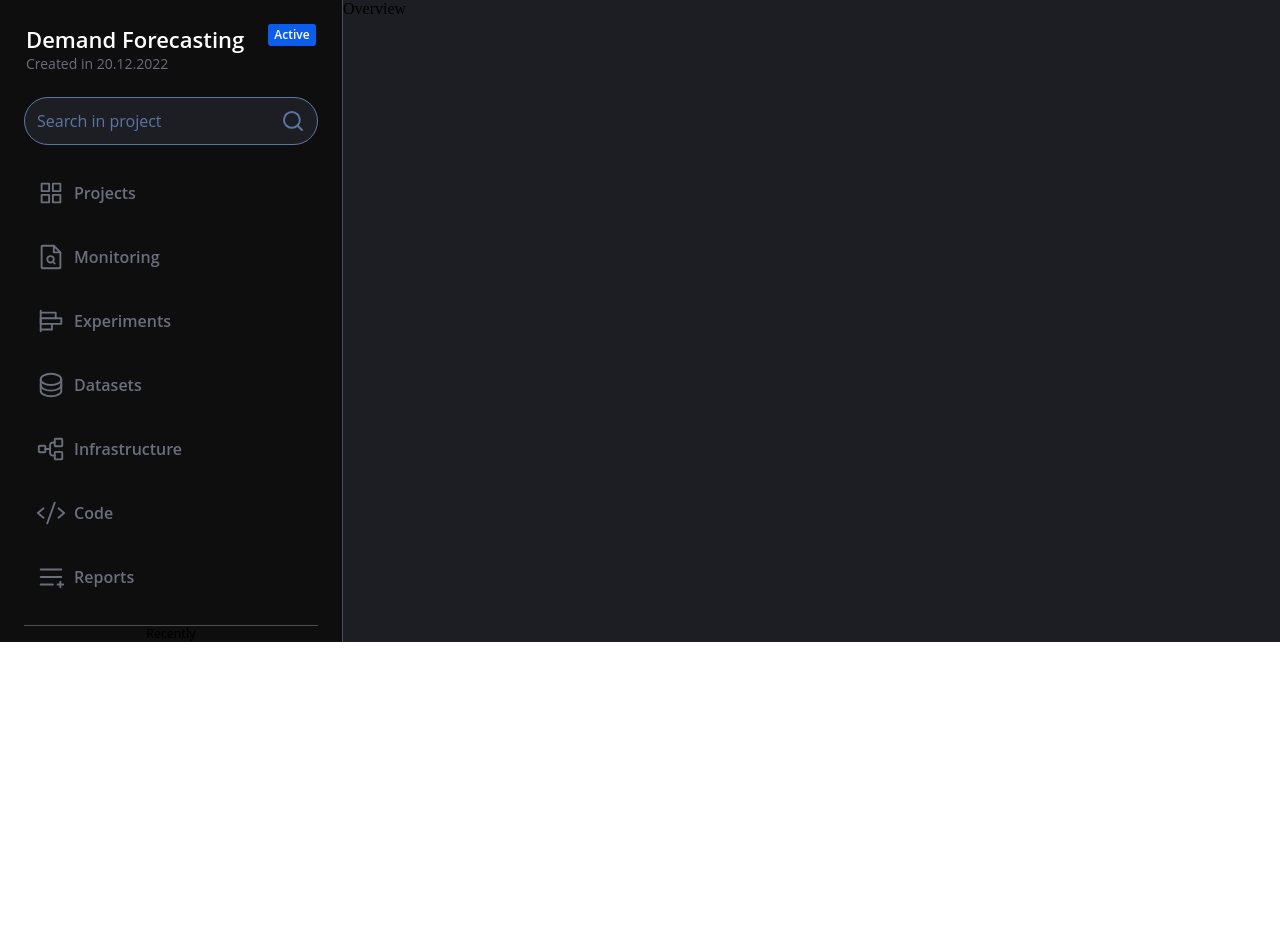
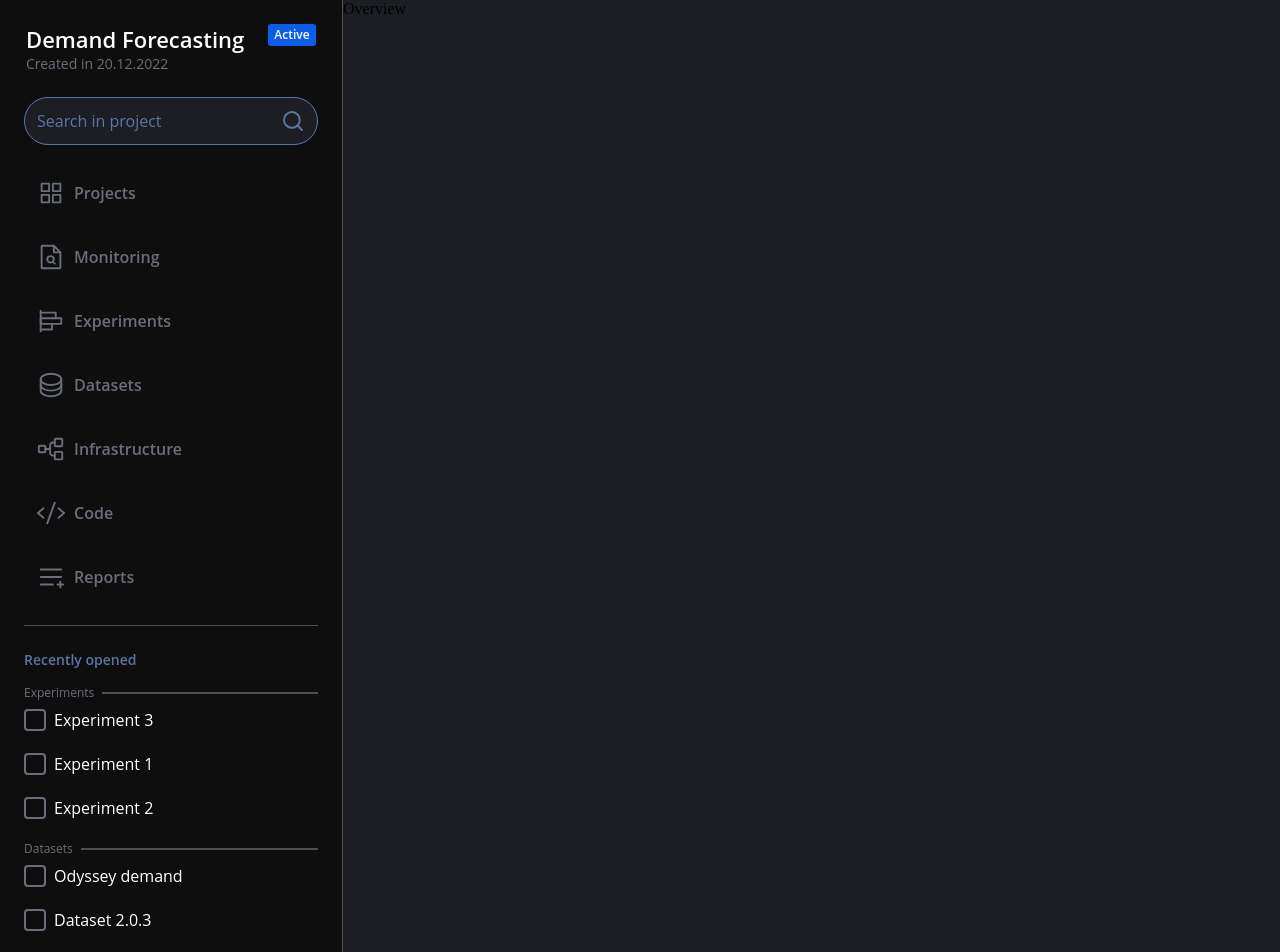
Before and after one commit to machete325/core-project, a React (Create React App) app: page /project/1 in a window 1280 px wide. Before the commit the page ends 800 px from the top, so only its background shows below. Built offline with nearby package versions, Linux system fonts and the light colour scheme.

Commit message:
include RecentlyOpened component

```diff
--- a/src/Pages/Project/ProjectContainer.tsx
+++ b/src/Pages/Project/ProjectContainer.tsx
@@ -2,6 +2,7 @@ import React, { useMemo, useState } from 'react';
 import { Link, useLocation, Outlet } from 'react-router-dom';
 
 import NavigateProjectItem from '../../components/NavigateProjectItem/NavigateProjectItem';
+import RecentlyOpened from '../../components/RecentlyOpened/RecentlyOpened';
 import InputField from '../../components/SearchField/InputField';
 import checkPath from '../../helpers/checkPath';
 import s from './Project.module.scss';
@@ -58,6 +59,39 @@ const navigateProjectConfig = [
   },
 ];
 
+const recentlyData = [
+  {
+    id: 1,
+    category: 'experiments',
+    name: 'Experiment 3',
+    check: false,
+  },
+  {
+    id: 2,
+    category: 'experiments',
+    name: 'Experiment 1',
+    check: false,
+  },
+  {
+    id: 3,
+    category: 'experiments',
+    name: 'Experiment 2',
+    check: false,
+  },
+  {
+    id: 4,
+    category: 'datasets',
+    name: 'Odyssey demand',
+    check: false,
+  },
+  {
+    id: 5,
+    category: 'datasets',
+    name: 'Dataset 2.0.3',
+    check: false,
+  },
+];
+
 function ProjectContainer() {
   const { pathname } = useLocation();
   const [value, setValue] = useState('');
@@ -97,7 +131,11 @@ function ProjectContainer() {
         </div>
         <nav className={s.navigation}>
           {navigateProjectConfig.map((link) => (
-            <Link className={checkLinkPath(link.path) && s.active} key={link.id} to={link.path}>
+            <Link
+              className={checkLinkPath(link.path) ? s.active : undefined}
+              key={link.id}
+              to={link.path}
+            >
               <NavigateProjectItem
                 text={link.text}
                 active={checkLinkPath(link.path)}
@@ -106,7 +144,10 @@ function ProjectContainer() {
             </Link>
           ))}
         </nav>
-        <div>Recently</div>
+        <div className={s.recently_container}>
+          <div className={s.recently_title}>Recently opened</div>
+          <RecentlyOpened data={recentlyData} />
+        </div>
       </div>
       <div className={s.content}>
         <Outlet />
```
